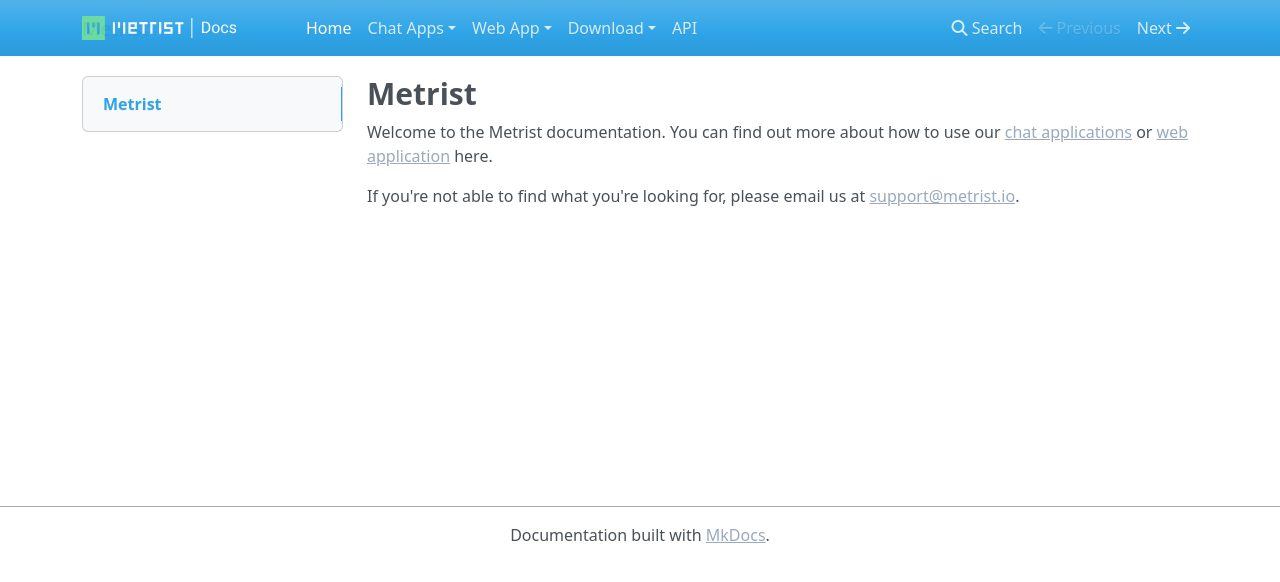
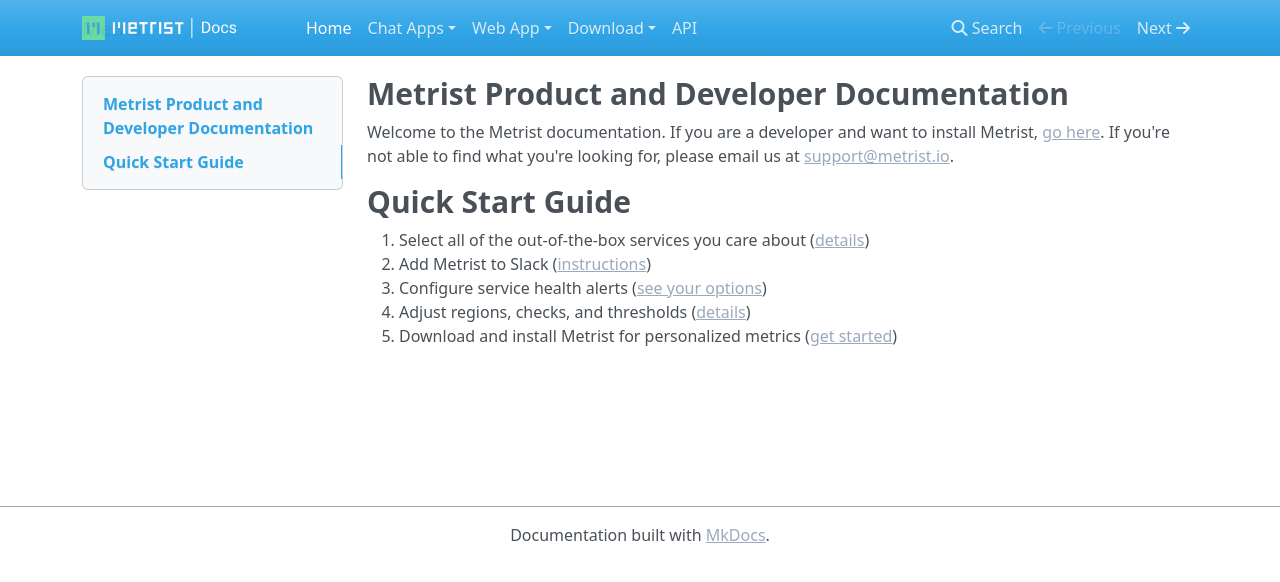
Before and after one commit to Metrist-Software/product-docs, an MkDocs documentation site: the page built from docs/index.md, in a window 1280 px wide. Shown: the top 582 px of the page. Built offline with MkDocs 1.6.1, drawn with Linux system fonts in a browser that asks for light colours; nearby versions of some CDN libraries.

Commit message:
Update index with more guidance (#19)
* Update index with more guidance

* Make links names consistent

Co-authored-by: Ryan Duffield <ryan@metrist.io>

```diff
--- a/docs/index.md
+++ b/docs/index.md
@@ -1,5 +1,10 @@
-# Metrist
+# Metrist Product and Developer Documentation
 
-Welcome to the Metrist documentation. You can find out more about how to use our [chat applications](chat-apps.md) or [web application](web-app.md) here.
+Welcome to the Metrist documentation. If you are a developer and want to install Metrist, [go here](https://docs.metrist.io/en/latest/download-overview/). If you're not able to find what you're looking for, please email us at [support@metrist.io](mailto:support@metrist.io).
 
-If you're not able to find what you're looking for, please email us at [support@metrist.io](mailto:support@metrist.io).
+# Quick Start Guide
+1. Select all of the out-of-the-box services you care about ([details](web-app-monitors.md))
+2. Add Metrist to Slack ([instructions](slack.md))
+3. Configure service health alerts ([see your options](web-app-notifications.md))
+4. Adjust regions, checks, and thresholds ([details](web-app-thresholds.md))
+5. Download and install Metrist for personalized metrics ([get started](download-overview.md))
```
